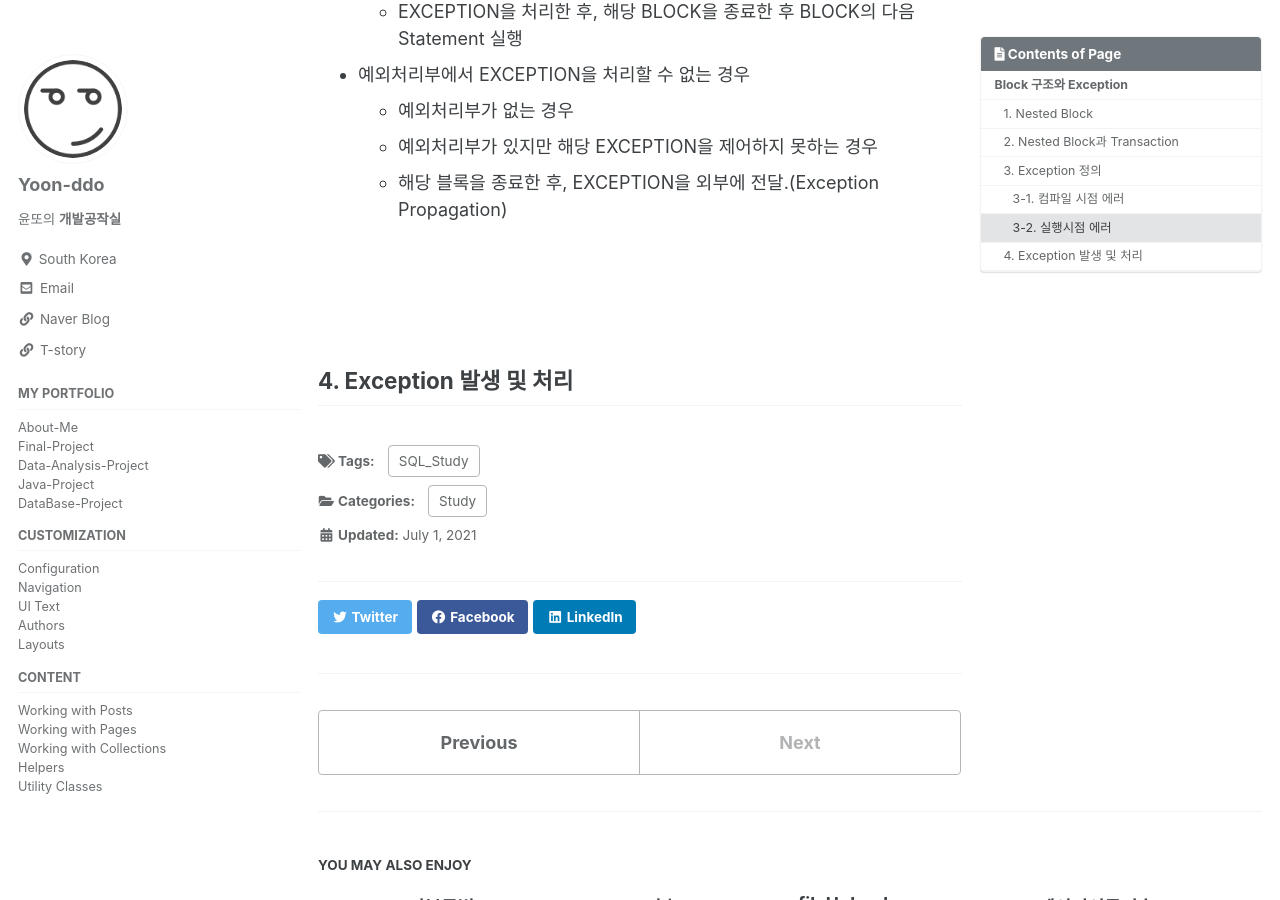
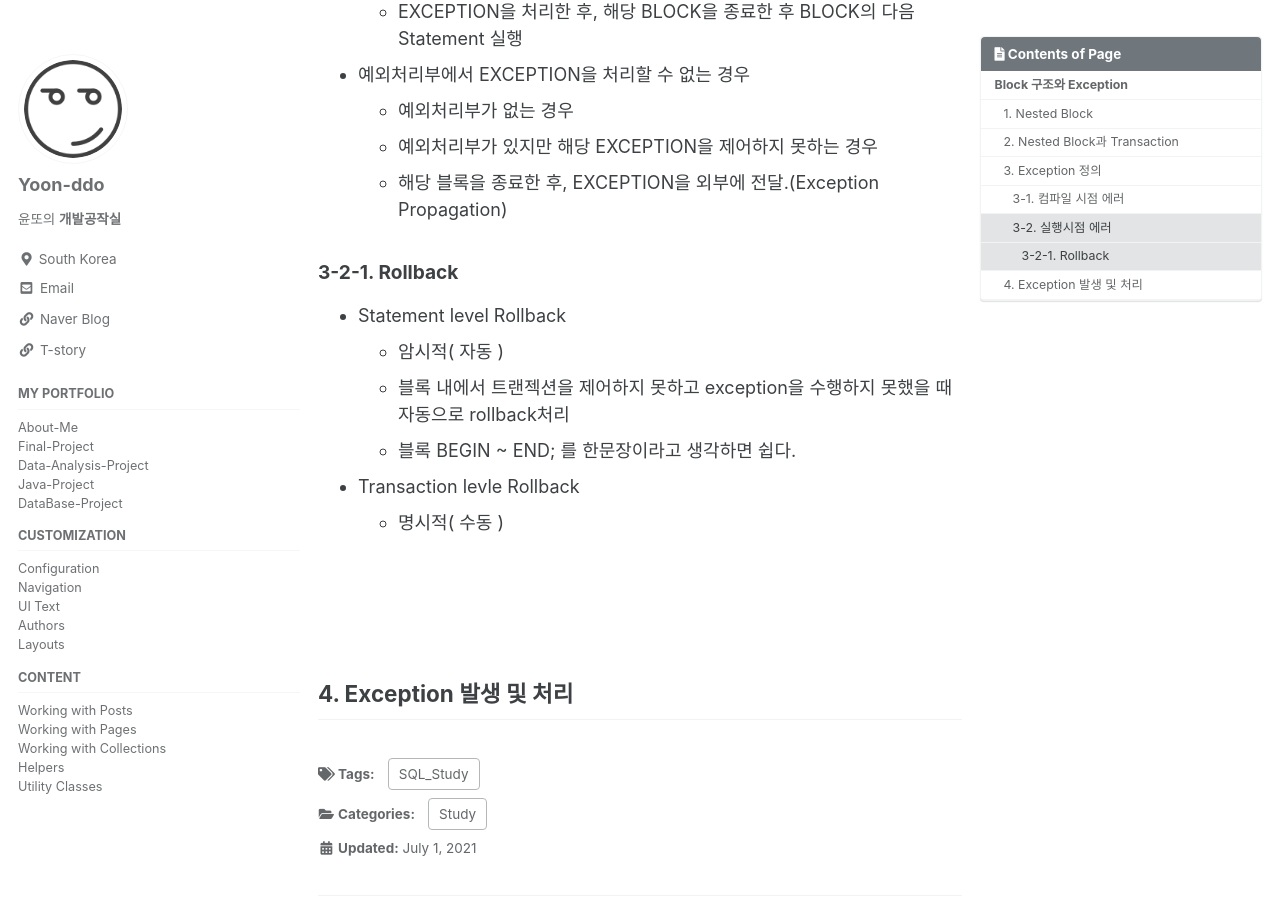
Before and after one commit to Yoon-ddo/Yoon-ddo.github.io, a Jekyll site: the page built from _posts/2021-07-01-PLSQL03_Block구조와 Exception.md, in a window 1280 px wide and 900 px high, scrolled down 5728 px. Built offline with Jekyll 4.4.1, drawn with Linux system fonts in a browser that asks for light colours; cached includes are drawn as plain includes; some of the changed text lies outside the part shown.

Commit message:
Update 2021-07-01-PLSQL03_Block구조와 Exception.md

```diff
--- a/_posts/2021-07-01-PLSQL03_Block구조와 Exception.md
+++ b/_posts/2021-07-01-PLSQL03_Block구조와 Exception.md
@@ -221,7 +221,6 @@ COMMIT;
   * Update 연산이 총 10개의 Row를 수정해야하는데 8번째에서 에러가 발생하면 1~8Row 까지 수정되었던 사항을 Rollback 처리를한다.
   * 해당 Statement내에 변경된 사항을 Rollback 하는 것이 Statement Level Rollback 이다.
 
-
 - 예외처리부에서 EXCEPTION을 처리할 수 있는 경우
   * EXCEPTION을 처리한 후, 해당 BLOCK을 종료한 후 BLOCK의 다음 Statement 실행
 - 예외처리부에서 EXCEPTION을 처리할 수 없는 경우
@@ -229,6 +228,15 @@ COMMIT;
   * 예외처리부가 있지만 해당 EXCEPTION을 제어하지 못하는 경우
   * 해당 블록을 종료한 후, EXCEPTION을 외부에 전달.(Exception Propagation)
 
+
+#### 3-2-1. Rollback
+- Statement level Rollback
+  * 암시적( 자동 )
+  * 블록 내에서 트랜젝션을 제어하지 못하고 exception을 수행하지 못했을 때 자동으로 rollback처리
+  * 블록 BEGIN ~ END; 를 한문장이라고 생각하면 쉽다.
+- Transaction levle Rollback
+  * 명시적( 수동 )
+
 <br><br><br>
 
 ## 4. Exception 발생 및 처리
```
